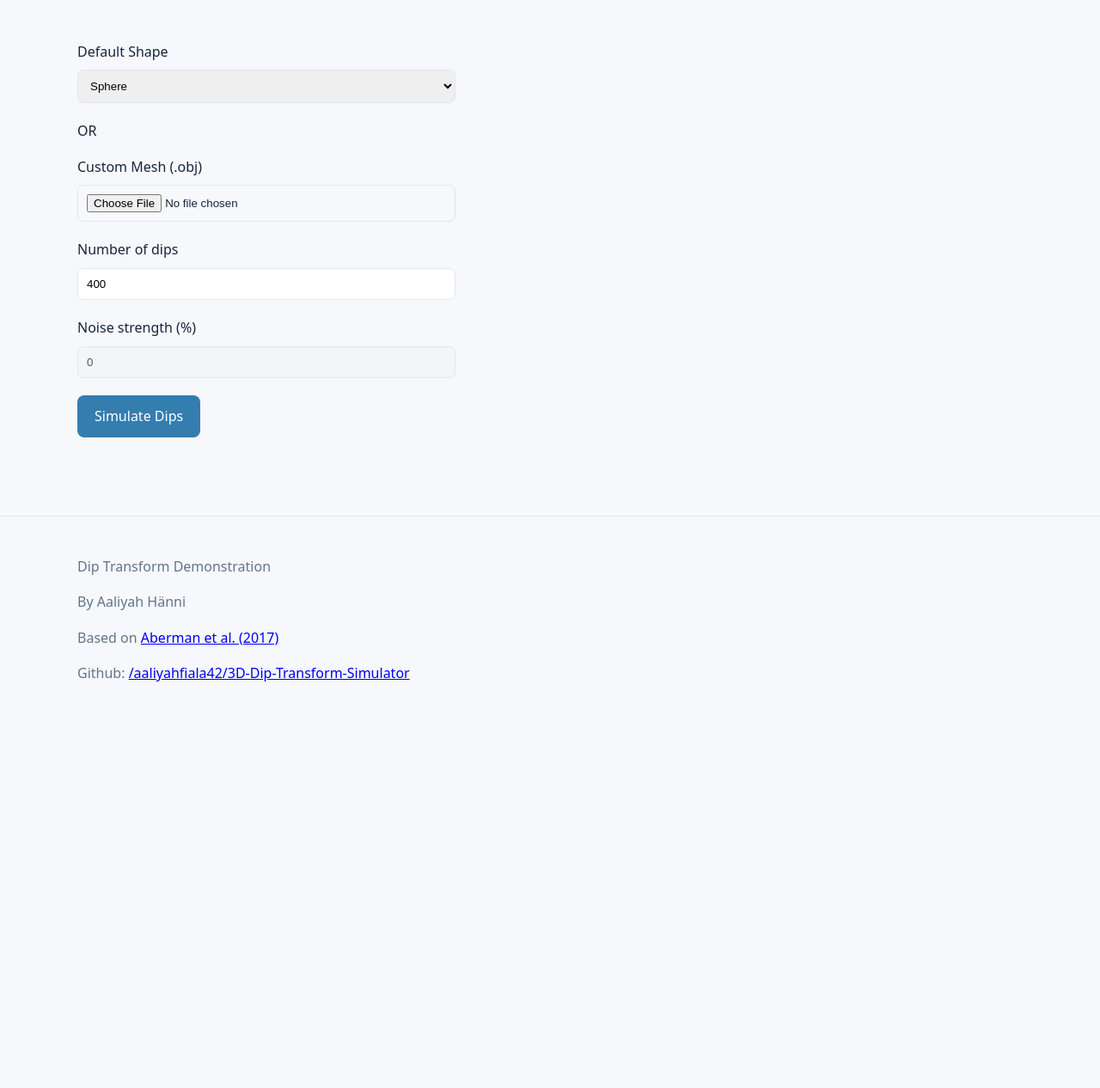
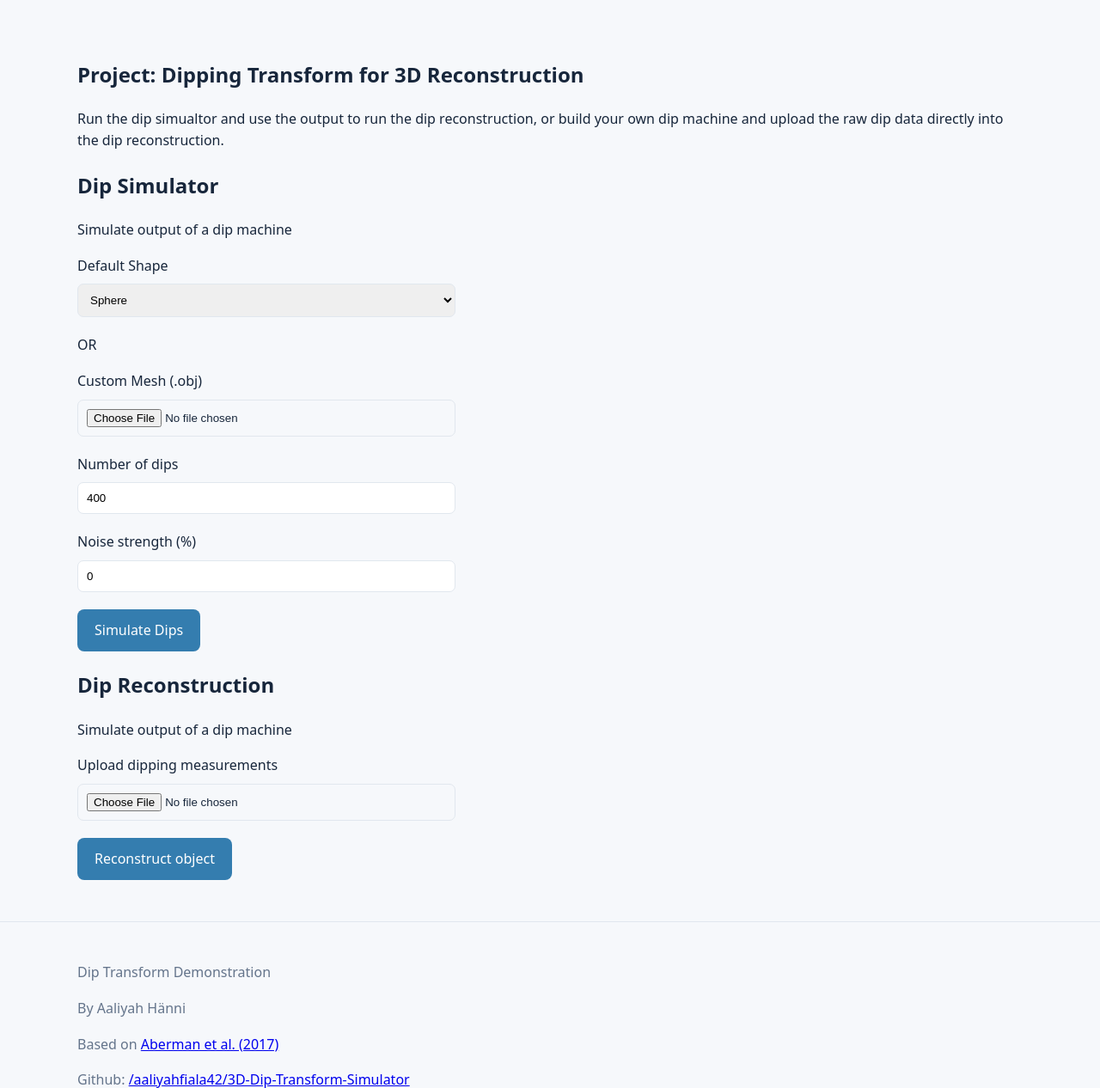
Before and after one commit to aaliyahfiala42/3D-Dip-Transform-Simulator, a Node server app: page / in a window 1280 px wide. Shown: the part 67-1333 px from the top of the page at 86% size. Before the commit the page ends 860 px from the top, so only its background shows below. Run offline with Node 20, Linux system fonts and the light colour scheme.

Commit message:
feed user input into .py scripts

```diff
--- a/server.js
+++ b/server.js
@@ -1,9 +1,17 @@
 require('dotenv').config();
 const express = require('express');
 const path = require('path');
+const multer = require('multer');
+const fs = require('fs');
+const crypto = require('crypto');
+
 const app = express();
 
+const {spawn } = require('child_process');
+
+const PYTHON = path.join(__dirname, '.venv', 'bin', 'python');
 const PORT = 3013;
+
 
 //standard ejs middleware
 app.set('view engine', 'ejs');
@@ -12,11 +20,84 @@ app.use(express.json());
 app.use(express.urlencoded({extended:true}));
 app.use(express.static(path.join(__dirname, 'public')));
 
+//run python scripts
+function runPython(scriptName, args, workDir, onOutput) {
+    return new Promise((resolve, reject )=> {
+
+        const child = spawn(PYTHON,
+            ['-u', scriptName, ...args],
+            {cwd: workDir, shell: false, windowsHide:true});
+
+        let stderr= '';
+        child.stdout.on('data', chunk => {
+            onOuput?.(chunk.toString());
+
+        });
+        child.stderr.on('data', chunk => {
+            const message = chunk.toString();
+            stderr = (stderr+message).slice(-8000);
+            onOutput?.(message);
+        })
+        child.on('error', reject);
+        child.on('close', code => {
+            if (code === 0 ) {
+                resolve();
+            } else {
+                reject(new Error(stderr));
+            }
+        });
+
+    });
+}
+
+//allow .obj/.csv/.txt uploads
+const upload = multer({
+    storage: multer.memoryStorage(),
+    limits: { fileSize: 50*1024*1024, files: 1}
+});
+
+
+//run python scripts via jobs
+const jobs = new Map();
+function createJob(type) {
+    const id = crypto.randomUUID();
+    const dir = path.join('data', id);
+
+    fs.mkdirSync(dir, {recursive:true});
+    //type: simulation, reconstruction
+    //statuses: queued, running, completed, failed
+    //stage(simulation): starting simulation, voxelization, generating orientation, simulating dipping, creating dip dataset
+    //stage(reconstruction): starting reconstruction, resampling, inverse optimization, clamping, construcing object, building output file
+    const job = {
+        id,
+        type,
+        status: 'queued',
+        progress:0,
+        stage: 'preprocessing',
+        logs:[],
+        outout:{}}
+    jobs.set(id, job);
+    return job;
+
+}
+
+function updateJob(job, changes){
+    Object.assign(job, changes);
+    const payload = JSON.stringify({
+        status:job.status,
+        progress: job.progress,
+        stage: job.stage,
+        logs: job.logs.slice(-20),
+        outputs: job.outputs
+    });
+
+}
 
 
 app.get('/', (req, res) => {
     res.render('home');
 });
+
 app.get('/howitworks', (req, res) => {
     res.render('howitworks');
 });
@@ -28,7 +109,114 @@ app.get('/references', (req, res) => {
 });
 
 
+//run scripts
 
+app.post('/simulate', upload.single('obj'), (req, res)=>{
+    //collect user inputs
+    const shape = req.body.shape;
+    const dips = Number(req.body.dips);
+    const noise = Number(req.body.noise);
+    const job = createJob('simulation');
+
+    //if .obj file is uploaded, use that as shape instead
+    if (req.file) {
+        const inputPath = path.join('data', 'input.obj');
+        fs.writeFileSync(inputPath, req.file.buffer);
+        shape = inputPath;
+    }
+
+    updateJob(job, {
+        status: 'running',
+        progress: 0,
+        stage: 'starting simulation'
+    });
+
+    //try running the simulator.py asynchrosly
+    setImmediate(async () => {
+        try{
+            await runPython('p1_dip_simulator.py',
+                [shape, String(dips), String(noise)],
+                'data',
+                message => {
+                    jobs.logs.push(message);
+                    updateJobs(job,  {
+                        stage: 'simulating dipping',
+                        progress: 50
+                        }
+                    );
+                }
+            );
+            const csvPath = path.join('data', 'dip_data.csv')
+
+        updateJobs(job,  {
+            status: 'completed',
+            progress: 100,
+            stage: 'dip dataset created',
+            outputs: {
+            csv: `/data/dip_data.csv`
+            }
+        });
+    } catch (error) {
+        jobs.logs.push(error.message);
+        updateJob(job, {status: 'failed', stage:'simulation failed'});
+
+    }
+    });
+
+});
+
+
+app.post('/reconstruct', upload.single('csv'), (req, res)=>{
+    //collect user inputs
+
+    const job = createJob('reconstruction');
+
+    //if .obj file is uploaded, use that as shape instead
+    if (req.file) {
+        const inputPath = path.join('data', 'dip_data.csv');
+        fs.writeFileSync(inputPath, req.file.buffer);
+    }
+
+    updateJob(job, {
+        status: 'running',
+        stage: 'starting reconstruction'
+    });
+
+    //try running the simulator.py asynchrosly
+    setImmediate(async () => {
+        try{
+            await runPython('p2_dip_simulator.py',
+                ['dip_data.csv'],
+                'data',
+                message => {
+                    jobs.logs.push(message);
+                    updateJobs(job,  {
+                        stage: 'reconstructing',
+                        progress: 50
+                        }
+                    );
+                }
+            );
+            const result = path.join('data', 'dip_reconstruction.obj')
+
+        updateJobs(job,  {
+            status: 'completed',
+            progress: 100,
+            stage: 'reconstruction created',
+            outputs: {
+            csv: `/data/dip_reconstruction.obj`
+            }
+        });
+    } catch (error) {
+        jobs.logs.push(error.message);
+        updateJob(job, {status: 'failed', stage:'reconstruction failed'});
+
+    }
+    });
+
+});
+
+//get
 //error handler
 app.use((err, req, res, next)=>{
     console.error(err);
--- a/views/home.ejs
+++ b/views/home.ejs
@@ -1,9 +1,25 @@
 <%- include('partials/header') %>
 
+<!--Section 0: INtroduction-->
 
+<section>
 
+    <h1>
+        Project: Dipping Transform for 3D Reconstruction
+    </h1>
+<p>Run the dip simualtor and use the output to run the dip reconstruction, or build your own dip machine
+    and upload the raw dip data directly into the dip reconstruction.
+</p>
 
-<form action = "/api/jobs/simulate" method="POST" enctype="multipart/form-data">
+</section>
+<!--Section 1: Dip Simulator-->
+
+<section>
+    <h2>Dip Simulator</h2>
+    <p>Simulate output of a dip machine</p>
+<!--Left Column: Dip simulator input-->
+
+    <form action = "/simulate" method="POST" enctype="multipart/form-data">
 
     <label for="shape">Default Shape</label>
     <select name="shape" id="shape">
@@ -21,7 +37,7 @@
     <input type="number" id="dips" name="dips" value="400" min="1" max="5000">
 
     <label for="noise">Noise strength (%)</label>
-    <input type="number" id="noise" name="noise" value="0" min="0" max="100" disabled>
+    <input type="number" id="noise" name="noise" value="0" min="0" max="100">
 
     <button type="submit">Simulate Dips</button>
 
@@ -29,4 +45,34 @@
 
 
 </form>
+
+<!--Right Column: Dip simulator status, visualization (changing with status), output for download-->
+
+</section>
+
+
+
+<!--Section 2: Dip Reconstructor-->
+
+<section>
+    <h2>Dip Reconstruction</h2>
+    <p>Simulate output of a dip machine</p>
+<!--Left Column: Dip simulator input-->
+
+    <form action = "/reconstruct" method="POST" enctype="multipart/form-data">
+
+    <label for="csv">Upload dipping measurements</label>
+
+    <input type="file" id="csv" name="csv" accept=".csv">
+
+    <button type="submit">Reconstruct object</button>
+
+
+
+
+</form>
+
+<!--Right Column: Dip simulator status, visualization (changing with status), output for download-->
+
+</section>
 <%- include('partials/footer') %>
--- a/views/partials/header.ejs
+++ b/views/partials/header.ejs
@@ -16,7 +16,7 @@
         <div class="nav-links">
             <a href="/">Home</a>
             <a href="/diy">Dip Machine</a>
-            <a href="/how-it-works">The Algorithm</a>
+            <a href="/howitworks">The Algorithm</a>
             <a href="/references">References</a>
         </div>
 
```
Also changed, not shown: scripts/run_python.js (deleted, +0 -35 lines), public/charts.js (deleted), public/viewer.js (deleted).
